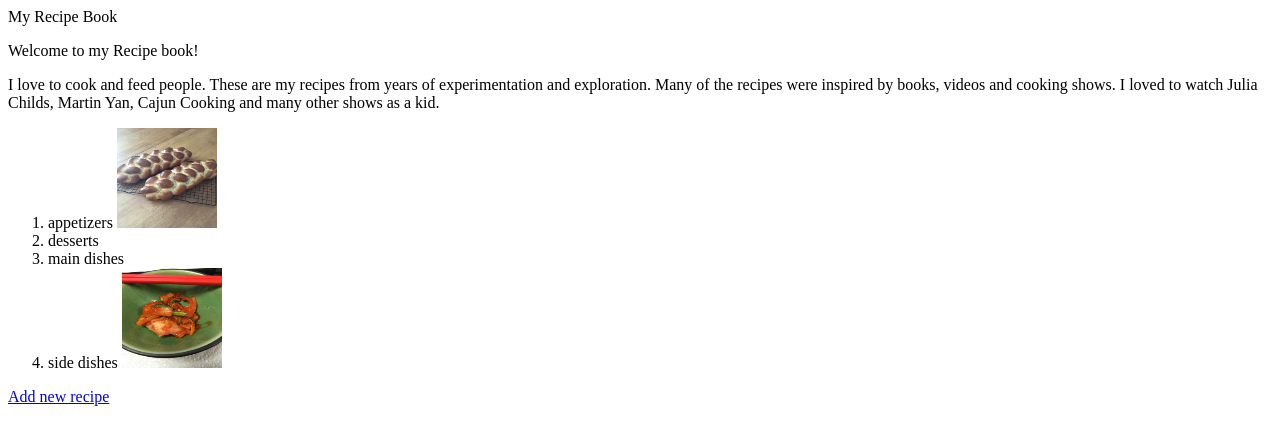
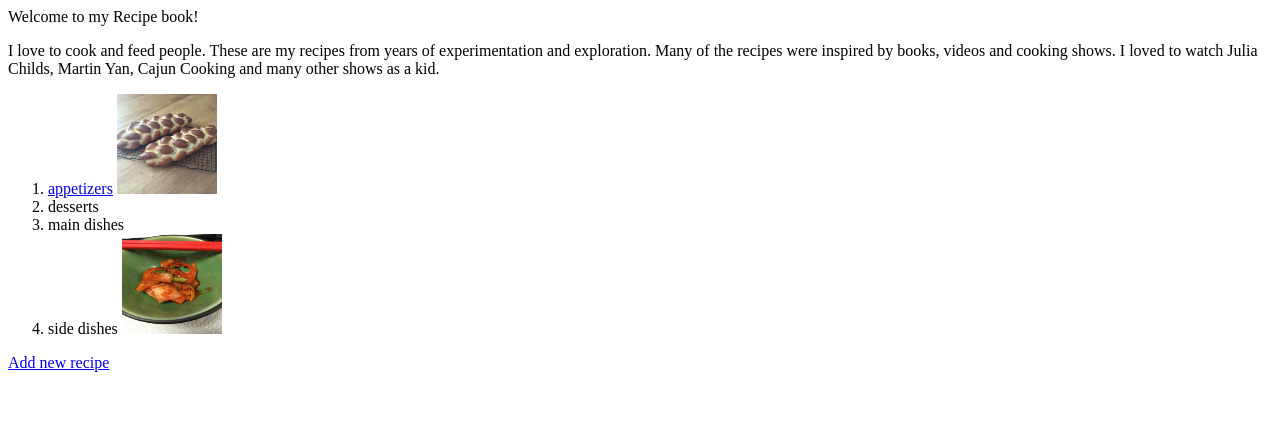
Before and after one commit to giild/divdivdivspandiv, a plain HTML site: page src/index.html in a window 1280 px wide. Drawn offline with Linux system fonts and the light colour scheme.

Commit message:
adding more files

```diff
--- a/src/index.html
+++ b/src/index.html
@@ -1,11 +1,11 @@
 <html>
-    <head>My Recipe Book</head>
+    <head><title>My Recipe Book</title></head>
     <body>
     	<p>Welcome to my Recipe book!</p>
     	<p>I love to cook and feed people. These are my recipes from years of experimentation and exploration. Many of the recipes were inspired by books, videos and cooking shows. I loved to watch Julia Childs, Martin Yan, Cajun Cooking and many other shows as a kid.</p>
     	<p>
     		<ol>
-    			<li>appetizers <img src="./images/bread.jpg" alt="bread" width="100" height="100"></li>
+    			<li><a href="appetizers.html">appetizers</a> <img src="./images/bread.jpg" alt="bread" width="100" height="100"></li>
     			<li>desserts</li>
     			<li>main dishes</li>
     			<li>side dishes <img src="./images/kimchi.jpg" alt="bread" width="100" height="100"></li>
```
